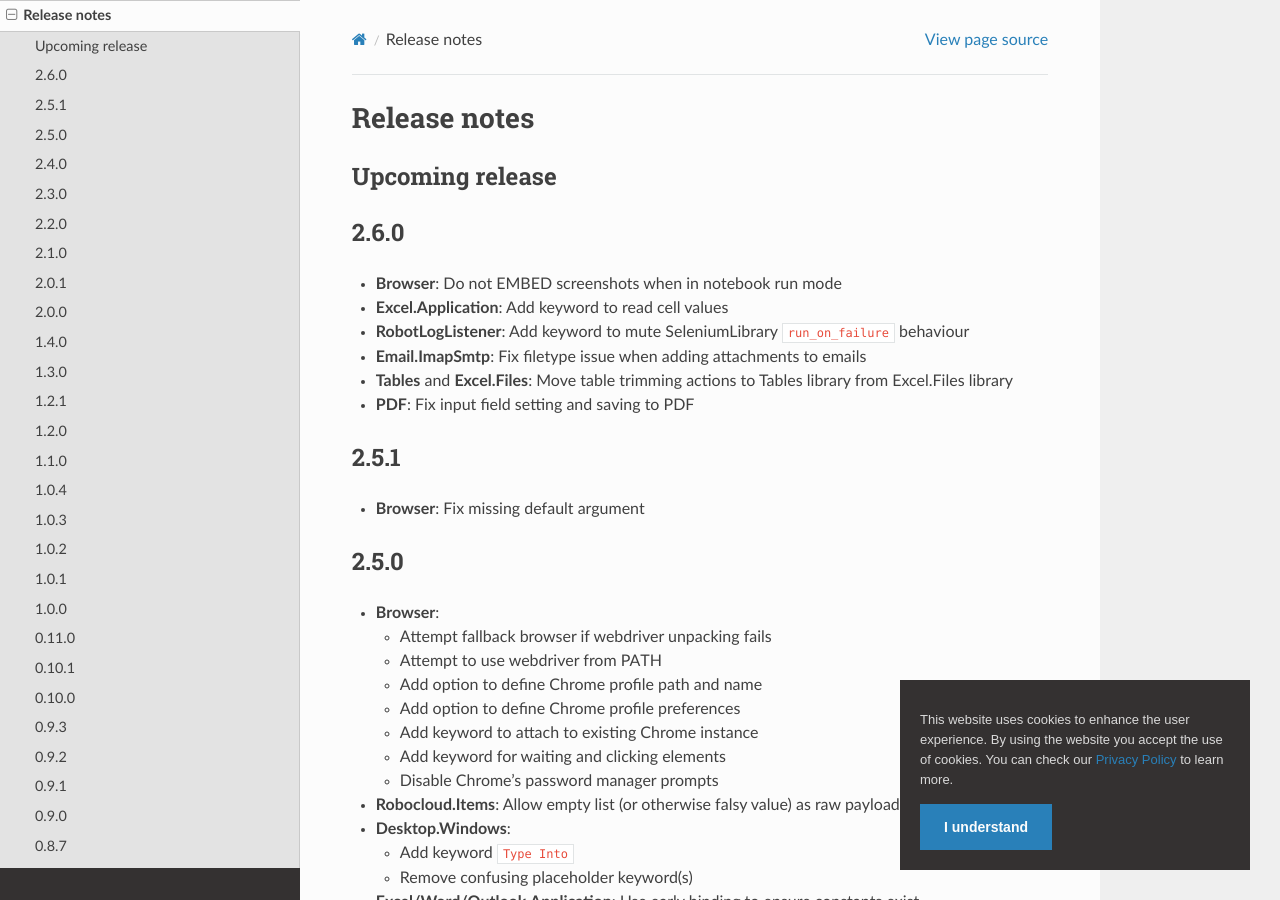
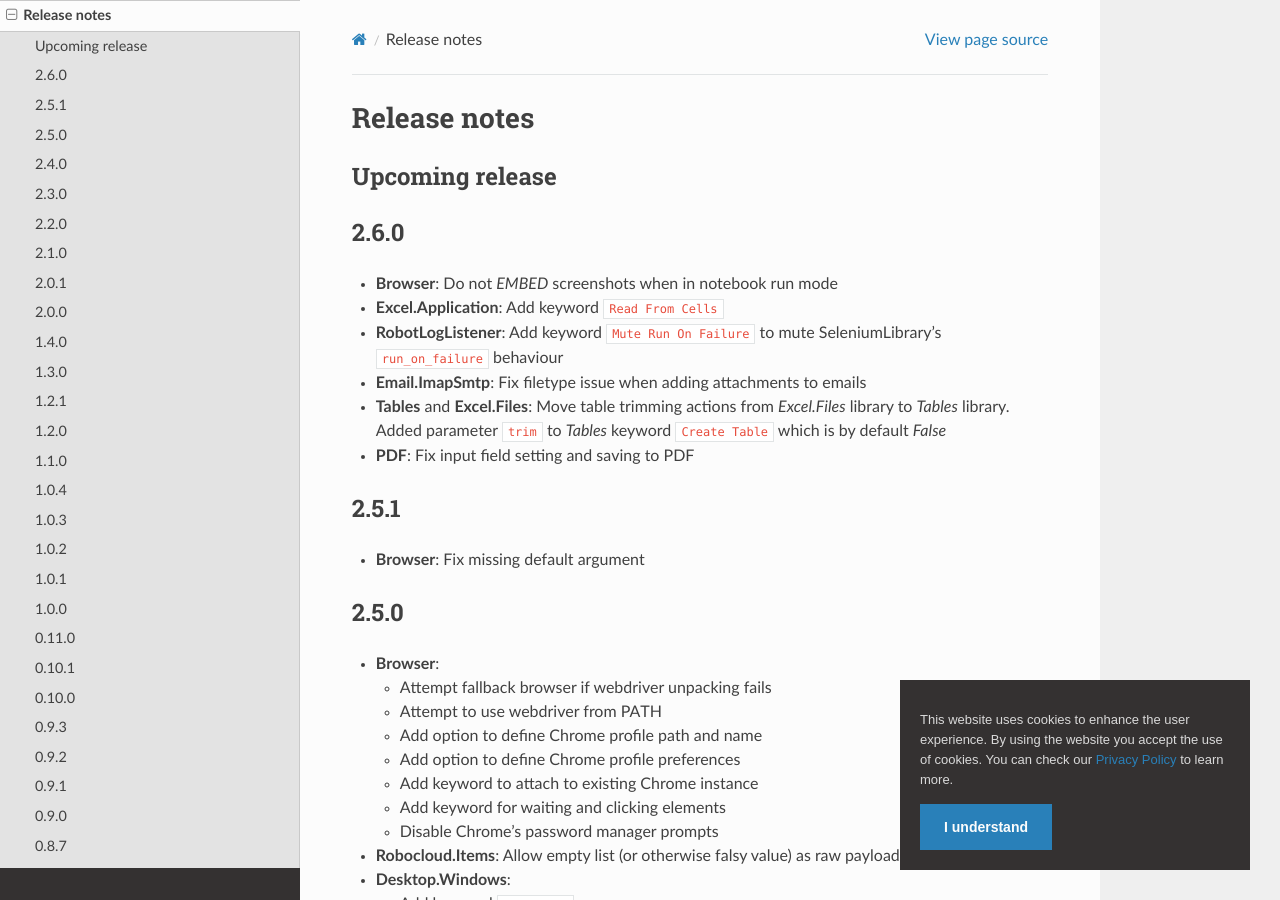
Before and after one commit to coderprovider/Framework-RPA, a Sphinx documentation site: the page built from docs/source/releasenotes.rst, in a window 1280 px wide and 900 px high. Built offline with Sphinx 7.4.7 and the Read the Docs theme 2.0.0, drawn with Linux system fonts in a browser that asks for light colours; pages that are not in the unit, such as notebooks, are missing from menus.

Commit message:
docs: reword release notes

```diff
--- a/docs/source/releasenotes.rst
+++ b/docs/source/releasenotes.rst
@@ -7,12 +7,14 @@ Upcoming release
 2.6.0
 -----
 
-- **Browser**: Do not EMBED screenshots when in notebook run mode
-- **Excel.Application**: Add keyword to read cell values
-- **RobotLogListener**: Add keyword to mute SeleniumLibrary ``run_on_failure`` behaviour
+- **Browser**: Do not `EMBED` screenshots when in notebook run mode
+- **Excel.Application**: Add keyword ``Read From Cells``
+- **RobotLogListener**: Add keyword ``Mute Run On Failure`` to mute
+  SeleniumLibrary's ``run_on_failure`` behaviour
 - **Email.ImapSmtp**: Fix filetype issue when adding attachments to emails
-- **Tables** and **Excel.Files**: Move table trimming actions to Tables library
-  from Excel.Files library
+- **Tables** and **Excel.Files**: Move table trimming actions from `Excel.Files`
+  library to `Tables` library. Added parameter ``trim`` to `Tables` keyword
+  ``Create Table`` which is by default `False`
 - **PDF**: Fix input field setting and saving to PDF
 
 2.5.1
```
